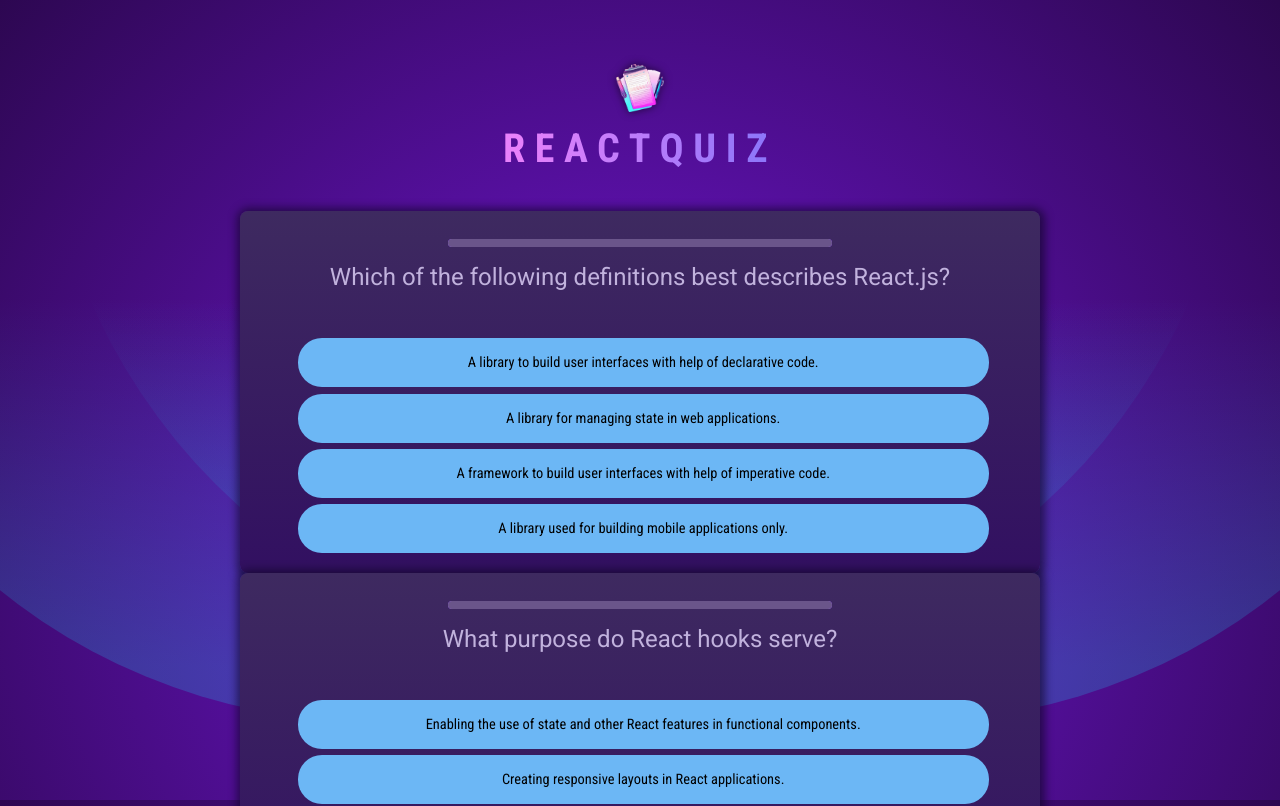
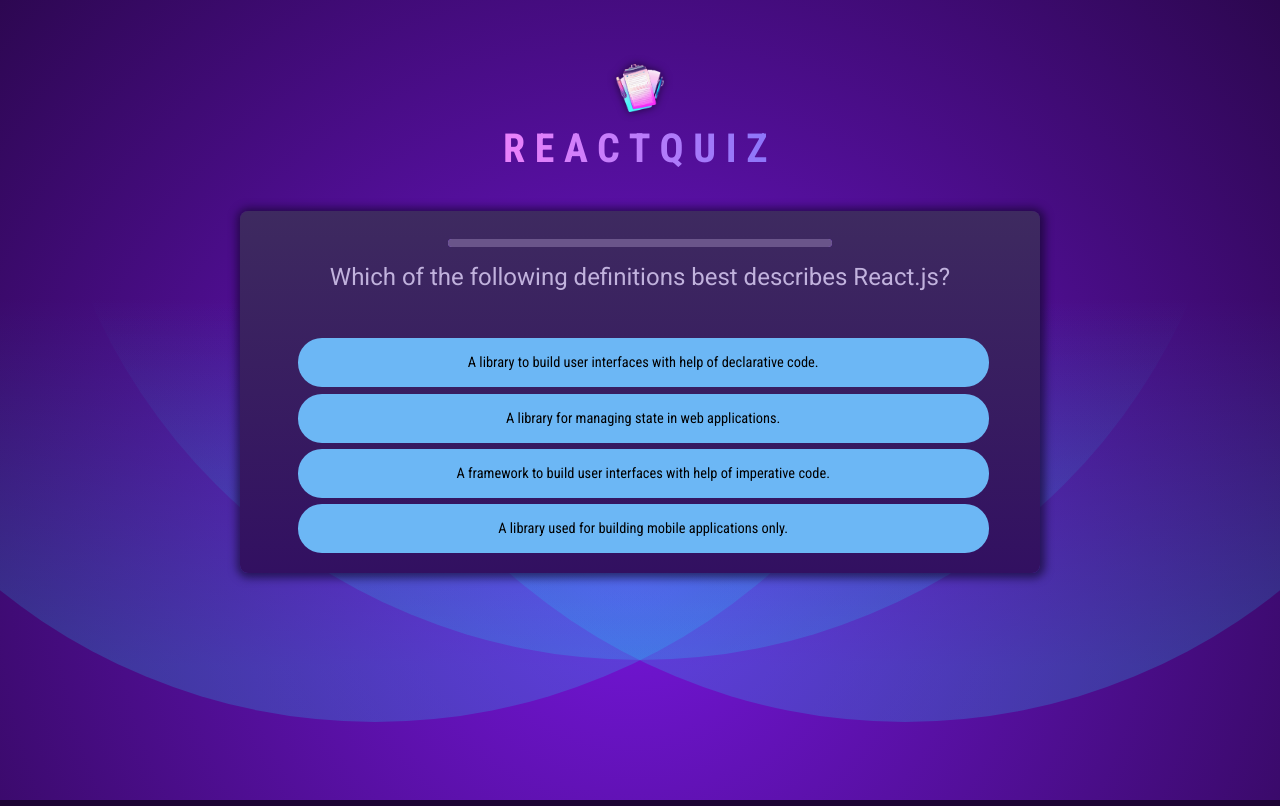
Before and after one commit to gewooniv/quiz-project, a React (Vite) app: page / in a window 1280 px wide. Shown: the top 806 px of the page. Built offline with nearby package versions, Linux system fonts and the light colour scheme.

Commit message:
show single question with answers

```diff
--- a/src/components/Quiz.jsx
+++ b/src/components/Quiz.jsx
@@ -2,11 +2,10 @@ import { useQuestions } from "./QuizProvider.jsx";
 
 export default function Quiz() {
   const questions = useQuestions();
+  const question = questions.find((question) => question.answer === undefined);
 
   return (
     <section>
-      {questions.map((question) => {
-        return (
       <div id="quiz">
         <div id="question">
           <progress />
@@ -15,13 +14,11 @@ export default function Quiz() {
         <ul id="answers">
           <li className="answer">
             {question.answers.map((answer) => {
-                  return <button>{answer}</button>;
+              return <button onClick={console.log(answer)}>{answer}</button>;
             })}
           </li>
         </ul>
       </div>
-        );
-      })}
     </section>
   );
 }
--- a/src/components/QuizProvider.jsx
+++ b/src/components/QuizProvider.jsx
@@ -5,6 +5,10 @@ const QuizContext = createContext();
 
 export default function QuizProvider({ children }) {
   const [questions, setQuestions] = useState(QUESTIONS);
+
+  questions.map((question) => {
+    return { ...question, answer: undefined };
+  });
 
   return (
     <QuizContext.Provider value={questions}>{children}</QuizContext.Provider>
```
Lines whose indentation alone changed are shown as unchanged.
